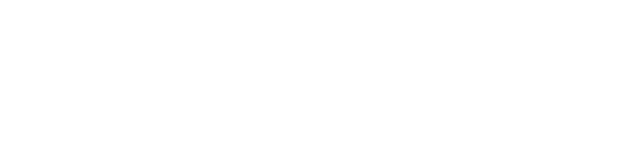
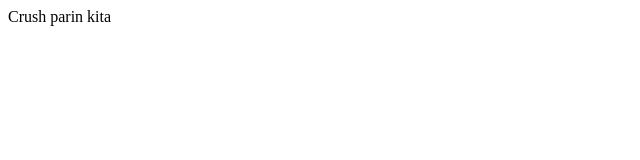
Before and after one commit to kquroo/lance, a plain HTML site: page index.html in a window 1280 px wide. Shown: the whole page, without its empty margins (0-640 px from the left). Drawn offline with Linux system fonts and the light colour scheme.

Commit message:
Update index.html

```diff
--- a/index.html
+++ b/index.html
@@ -11,6 +11,6 @@
               <link rel="icon" href="icon.png" type="large/gif">
       </head>
       <body>
-        <!--Place content here-->
+                          Crush parin kita
       </body>
 </html>
```
